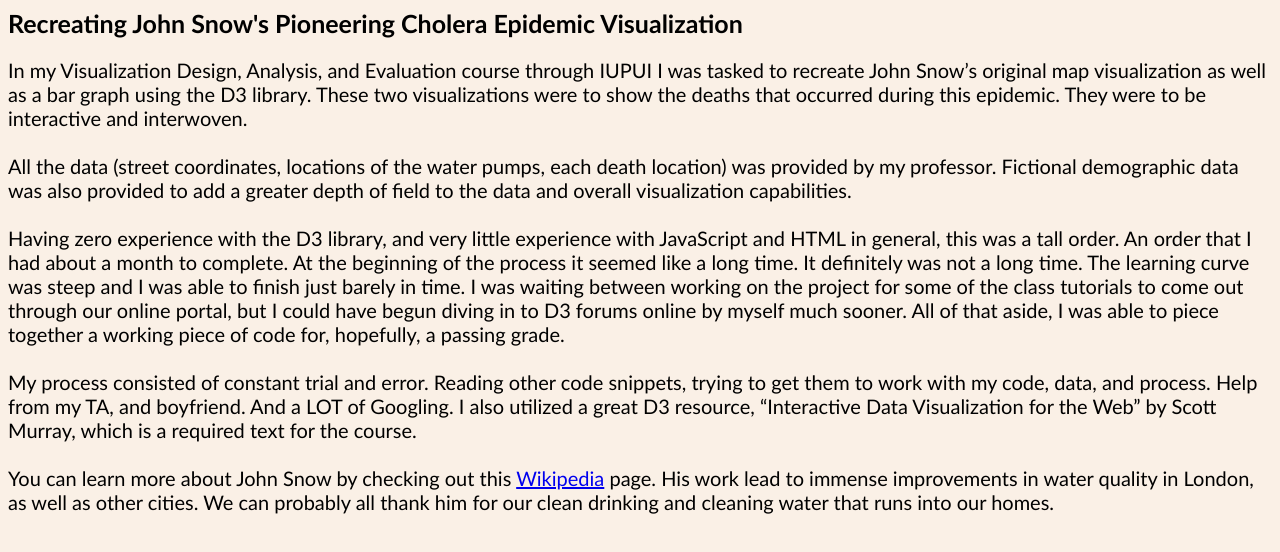
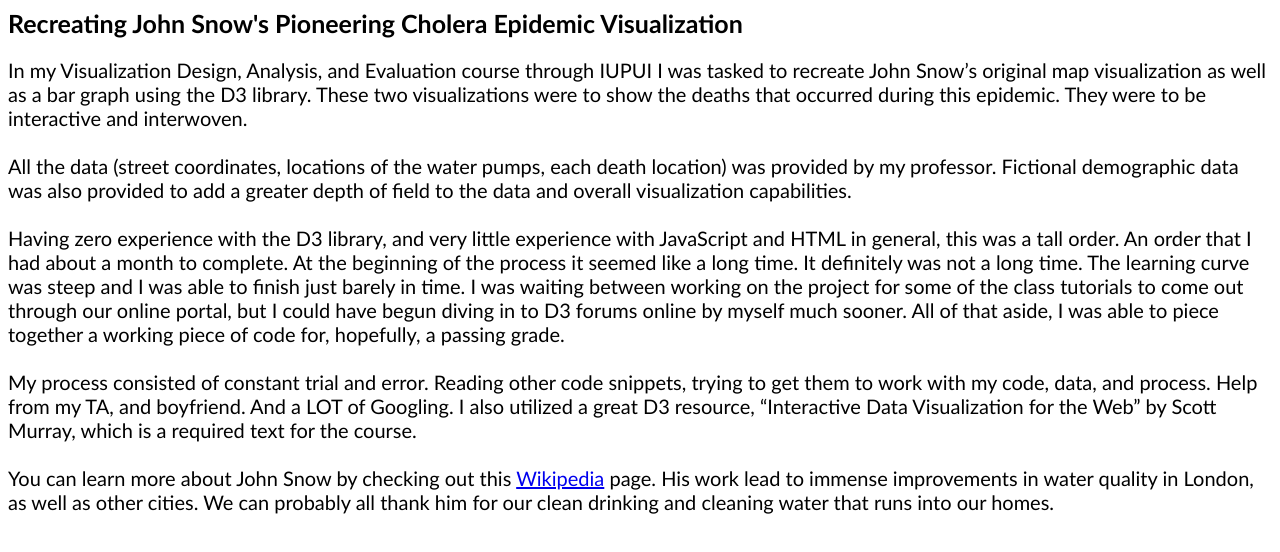
Before and after one commit to beauneville/beauneville.github.io, a plain HTML site: page about.html in a window 1280 px wide. Drawn offline with Linux system fonts and the light colour scheme.

Commit message:
Update about.html

```diff
--- a/about.html
+++ b/about.html
@@ -19,7 +19,7 @@
 		rect {
 			stroke: white;
 		}
-        body {background-color: linen;}
+        body {background-color: white;}
         h1 {
             font-family: 'Gill Sans', 'Gill Sans MT', Calibri, 'Trebuchet MS', sans-serif;
             font-size: 25px
```
